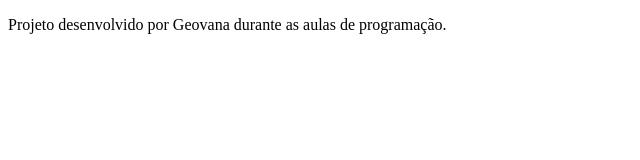
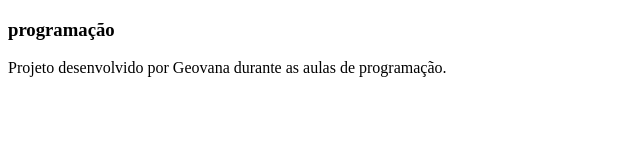
Before and after one commit to geovanadepaula/cartoes-de-memoria-, a plain HTML site: page index.html in a window 1280 px wide. Shown: the whole page, without its empty margins (0-640 px from the left). Drawn offline with Linux system fonts and the light colour scheme.

Commit message:
cartao.conteudo.resposta

```diff
--- a/index.html
+++ b/index.html
@@ -9,7 +9,15 @@
     <main>
         <section id="container">
             <article class="cartao">
+               <div class="cartao_conteudo">
+                <h3>programação</h3>
+               <div class="cartao__conteudo__pergunta">
 
+               </div>
+               </div class="cartao__conteudo__resposta">
+               <div>
+
+               </div>
             </article>
         </section>
     </main>
```
